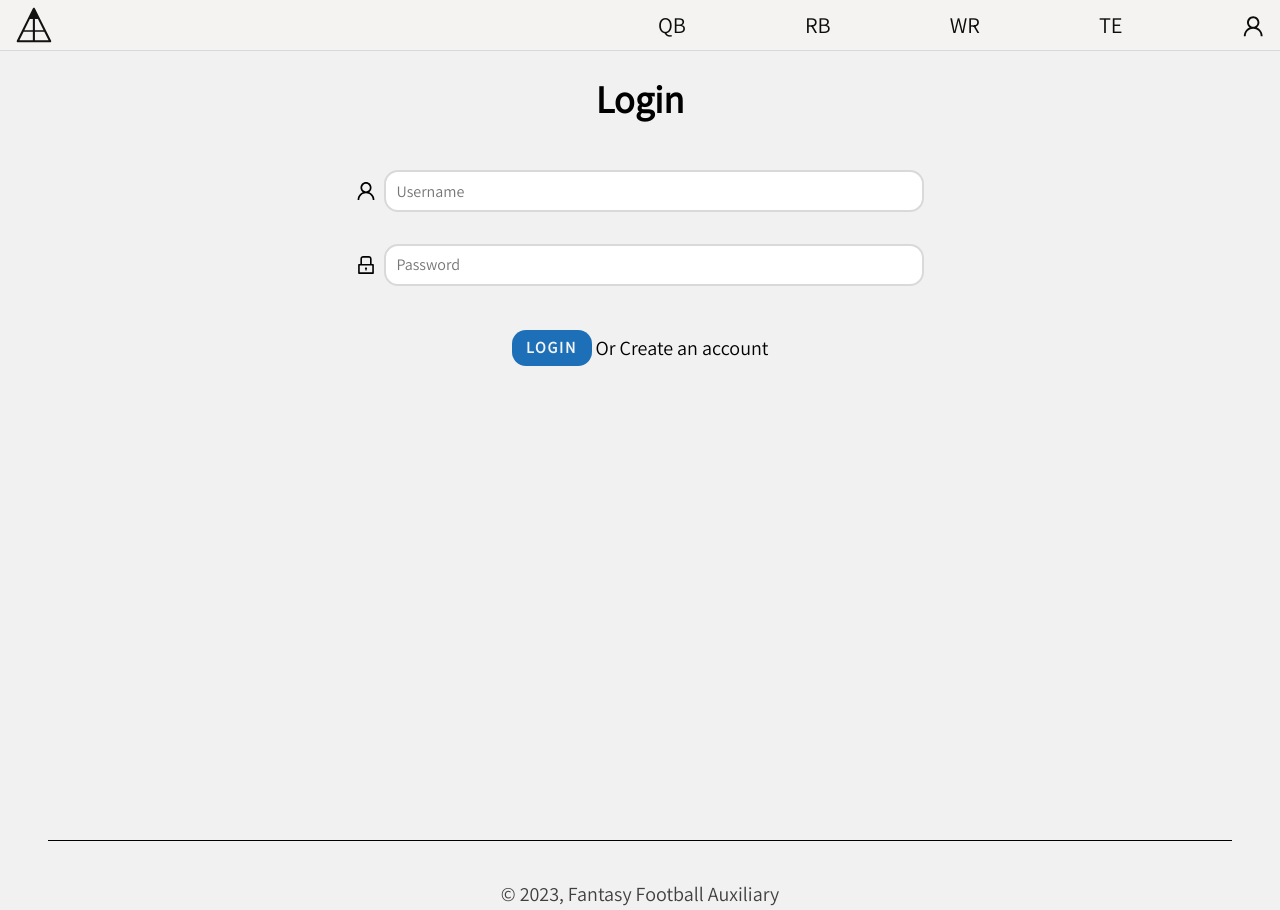
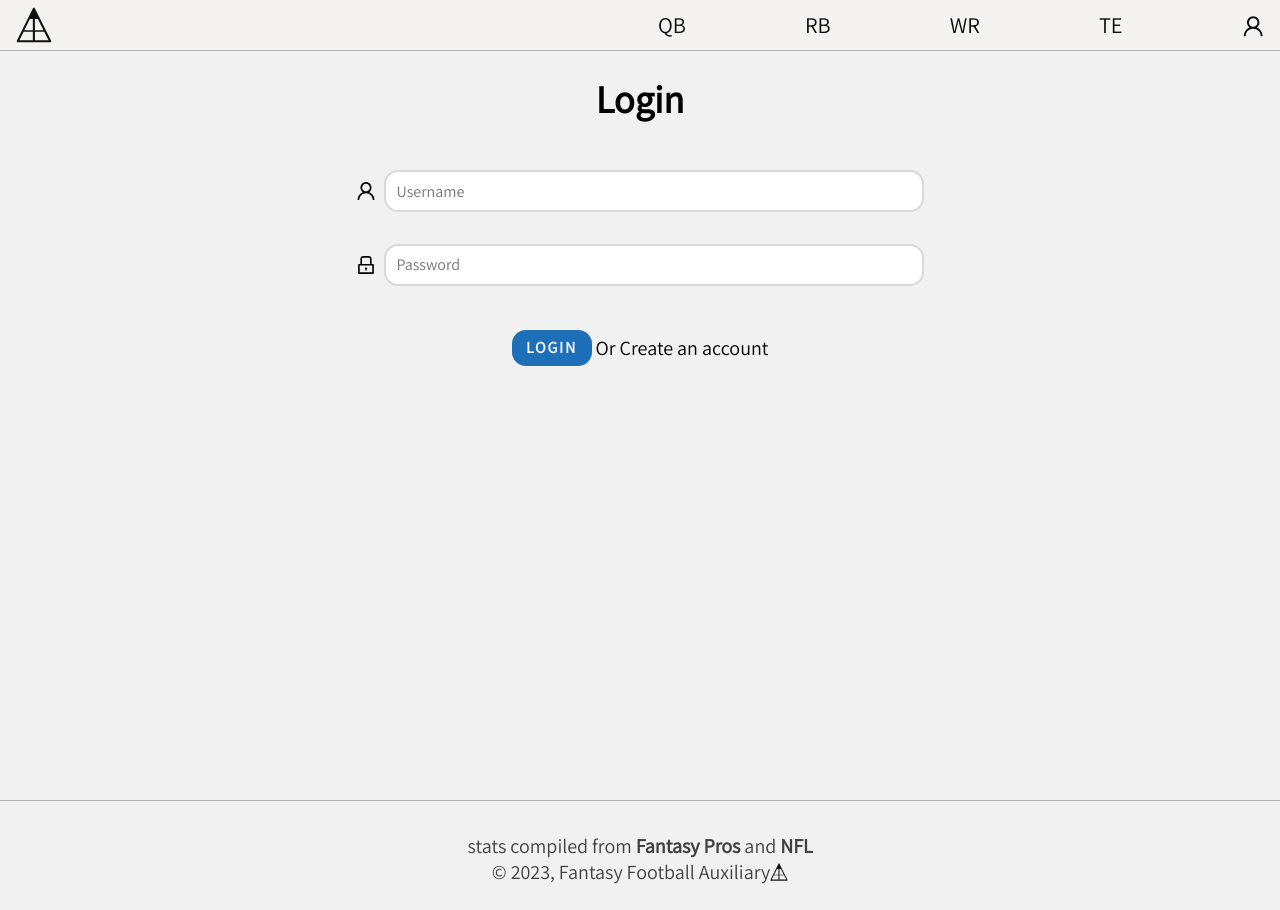
Before and after one commit to duncanmatt/fantasy-football, a Next.js app: page /Login in a window 1280 px wide. Shown: the top 910 px of the page. Built offline with nearby package versions, Linux system fonts and the light colour scheme; a web font is replaced by a local one.

Commit message:
trades and footer styling

```diff
--- a/src/components/Footer.jsx
+++ b/src/components/Footer.jsx
@@ -1,39 +1,39 @@
 import logo from '../../public/logo.svg';
-import { Divider } from 'antd';
 import Image from 'next/image';
 import Link from 'next/link';
 
 const Footer = () => {
   return (
-    <div className='footer'>
-      <Divider style={{ backgroundColor: '#000' }} />
+    <div
+      className='footer'
+      style={{ paddingBlockStart: '2rem', borderTop: '1px solid #b1b4b6' }}
+    >
+      <div>
+        <p>
+          stats compiled from{' '}
+          <Link
+            href='https://www.fantasypros.com'
+            style={{ fontWeight: '600' }}
+          >
+            Fantasy Pros
+          </Link>{' '}
+          and{' '}
+          <Link style={{ fontWeight: '600' }} href='https://nfl.com'>
+            NFL
+          </Link>
+        </p>
+      </div>
       <div
         style={{
           display: 'flex',
           flexDirection: 'row',
           alignItems: 'center',
           justifyContent: 'center',
-          paddingBlockStart: '1rem',
         }}
       >
-        &copy; 2023, Fantasy Football Auxiliary
+        <span>&copy; 2023, Fantasy Football Auxiliary</span>{' '}
+        <Image src={logo} alt='Offseason Advisor' width={18} height={18} />
       </div>
-      <div>
-        <p>
-          stats compiled from{' '}
-          <Link
-            href='https://www.fantasypros.com'
-            style={{ textDecoration: 'underline' }}
-          >
-            Fantasy Pros
-          </Link>{' '}
-          and{' '}
-          <Link style={{ textDecoration: 'underline' }} href='https://nfl.com'>
-            NFL
-          </Link>
-        </p>
-      </div>
-      <Image src={logo} alt='Offseason Advisor' width={30} height={30} />
     </div>
   );
 };
--- a/src/styles/Home.module.css
+++ b/src/styles/Home.module.css
@@ -48,7 +48,8 @@
   display: grid;
   grid-template-rows: 50px;
   grid-template-columns: auto auto;
-  box-shadow: rgb(217, 217, 217) 0px 1px 1px 0px;
+  box-shadow: rgba(0, 0, 0, 0.04) 0px 0px 0px 4px,
+    var(--border-color) 0px 1px 1px 0px;
   overflow: hidden;
   background-color: var(--white);
 }
--- a/src/styles/globals.css
+++ b/src/styles/globals.css
@@ -72,7 +72,7 @@ header::selection {
 }
 
 .header-content {
-  box-shadow: rgb(217, 217, 217) 0px 1px 0px 0px;
+  border-bottom: 1px solid var(--border-color);
 }
 
 .ant-spin-container {
```
